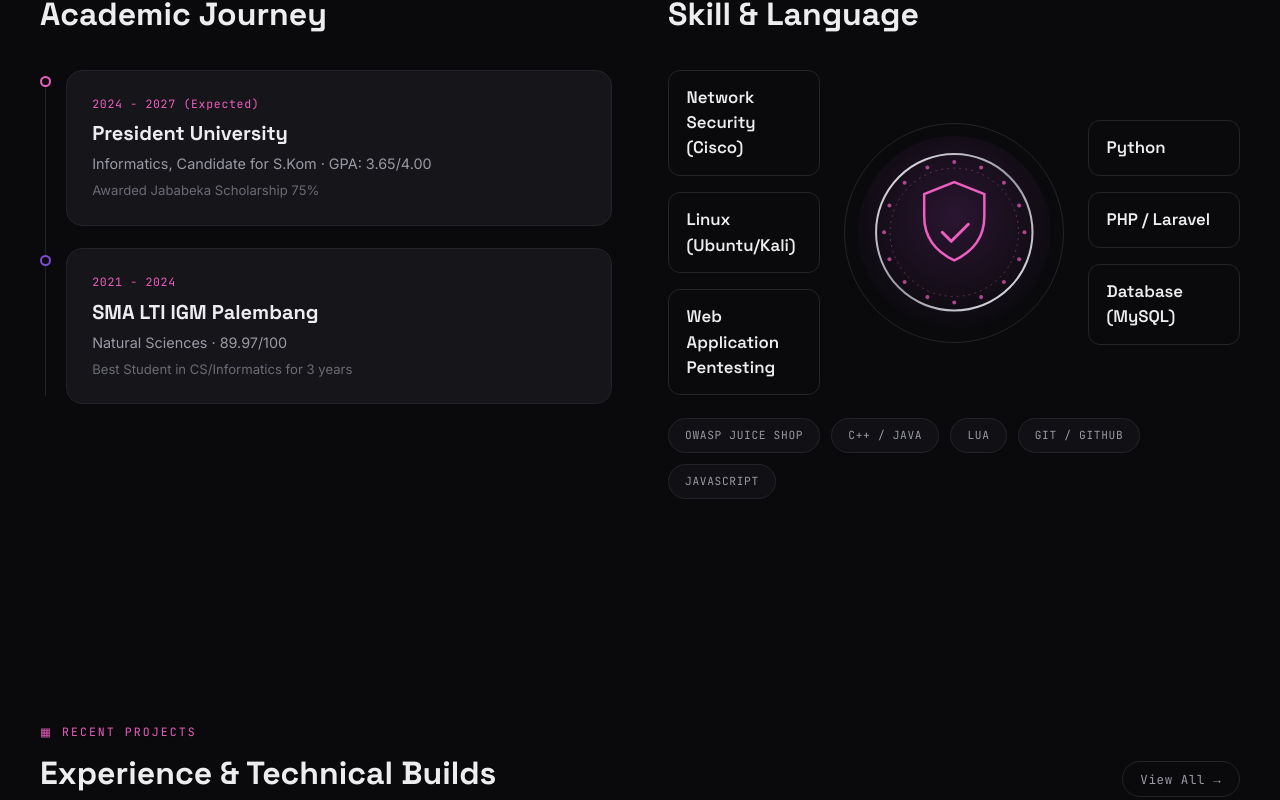
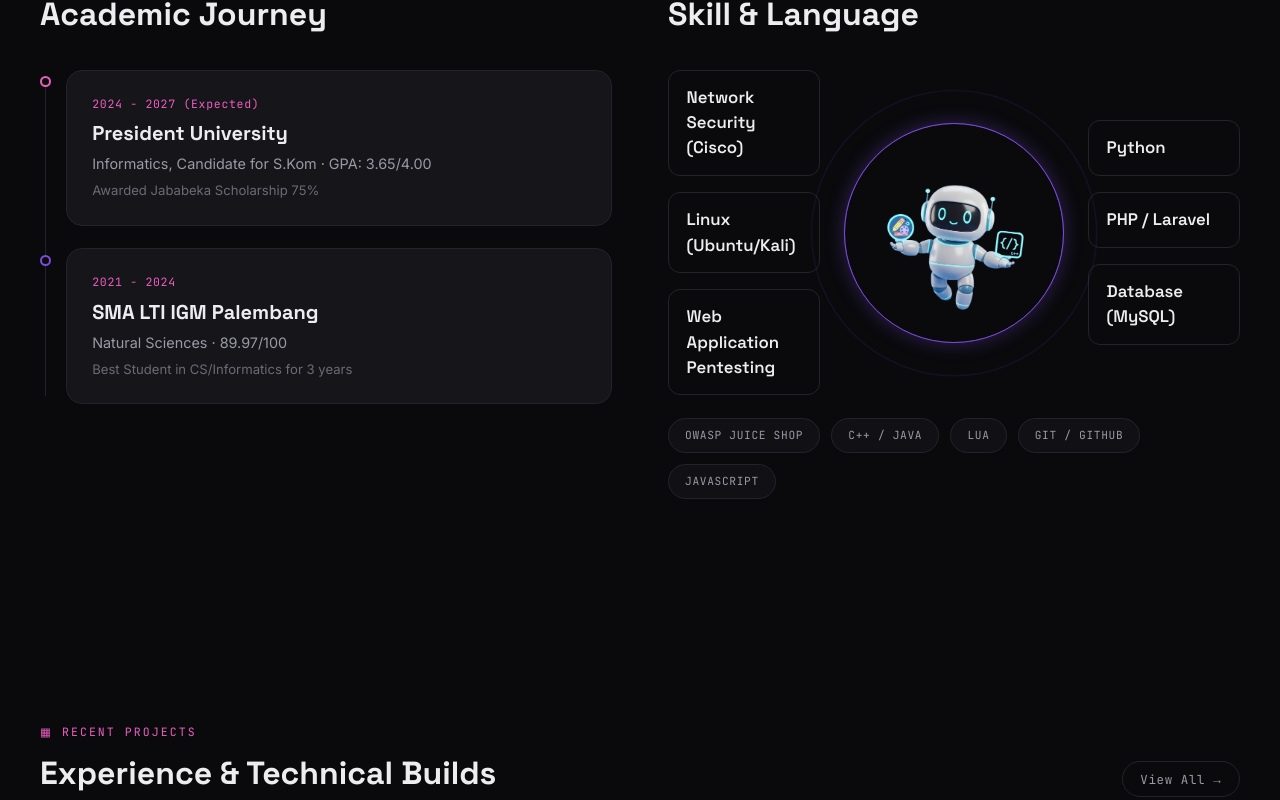
Before and after one commit to tentin-nofa/Portofolio, a React (Vite) app: page / in a window 1280 px wide. Shown: the part 1660-2460 px from the top of the page. Built offline with nearby package versions, Linux system fonts and the light colour scheme.

Commit message:
Add Projects

```diff
--- a/src/components/AllProjects.jsx
+++ b/src/components/AllProjects.jsx
@@ -13,7 +13,6 @@ export default function AllProjects() {
         Back to Portfolio
       </a>
 
-      <p className="eyebrow">▦ Full Archive</p>
       <h2
         style={{
           fontFamily: 'var(--font-display)',
@@ -24,8 +23,7 @@ export default function AllProjects() {
         All Projects
       </h2>
       <p style={{ color: 'var(--text-dim)', maxWidth: 560 }}>
-        Every build, big or small — click a project to open its repository on
-        GitHub.
+        Click Project and you will be directed to the GitHub repository
       </p>
 
       <div className="all-projects-grid">
@@ -56,6 +54,8 @@ export default function AllProjects() {
                 ))}
               </div>
               <h3>{p.title}</h3>
+              <p>{p.desc}</p>
+              {p.stack && <p className="stack-line">Stack: {p.stack}</p>}
             </div>
           </a>
         ))}
--- a/src/components/Projects.jsx
+++ b/src/components/Projects.jsx
@@ -4,9 +4,9 @@ import ProjectIcon from './ProjectIcon.jsx'
 
 export default function Projects() {
   const previewIds = ['smart-attendance', 'mathking', 'ai-risk-audit', 'tax-consultant']
-const preview = previewIds
-  .map((id) => projects.find((p) => p.id === id))
-  .filter(Boolean)
+  const preview = previewIds
+    .map((id) => projects.find((p) => p.id === id))
+    .filter(Boolean)
 
   const goToAllProjects = () => {
     window.location.hash = '/projects'
@@ -53,6 +53,8 @@ const preview = previewIds
                 ))}
               </div>
               <h3>{p.title}</h3>
+              <p>{p.desc}</p>
+              {p.stack && <p className="stack-line">Stack: {p.stack}</p>}
             </div>
           </a>
         ))}
--- a/src/components/Skills.jsx
+++ b/src/components/Skills.jsx
@@ -1,4 +1,5 @@
 import React from 'react'
+import robotSkillsImg from '../assets/robot-skills.png'
 
 const education = [
   {
@@ -57,42 +58,7 @@ export default function Skills() {
               ))}
             </div>
             <div className="skill-orb">
-              <svg viewBox="0 0 200 200" fill="none">
-                <defs>
-                  <radialGradient id="orbGlow" cx="50%" cy="42%" r="60%">
-                    <stop offset="0%" stopColor="#2a1530" />
-                    <stop offset="100%" stopColor="#0a0a0d" />
-                  </radialGradient>
-                  <linearGradient id="ringMetal" x1="0%" y1="0%" x2="100%" y2="100%">
-                    <stop offset="0%" stopColor="#e8e8ee" />
-                    <stop offset="50%" stopColor="#9a9aa8" />
-                    <stop offset="100%" stopColor="#e8e8ee" />
-                  </linearGradient>
-                </defs>
-                <circle cx="100" cy="100" r="96" fill="url(#orbGlow)" />
-                <circle cx="100" cy="100" r="78" fill="none" stroke="url(#ringMetal)" strokeWidth="2" />
-                <circle cx="100" cy="100" r="64" fill="none" stroke="#ec5ec0" strokeWidth="0.6" strokeDasharray="2 4" opacity="0.6" />
-                {Array.from({ length: 16 }).map((_, i) => {
-                  const angle = (i / 16) * Math.PI * 2
-                  const x = 100 + Math.cos(angle) * 70
-                  const y = 100 + Math.sin(angle) * 70
-                  return <circle key={i} cx={x} cy={y} r="2" fill="#ec5ec0" opacity="0.7" />
-                })}
-                <path
-                  d="M100 50l30 12v22c0 22-13 36-30 44-17-8-30-22-30-44V62l30-12z"
-                  fill="none"
-                  stroke="#ec5ec0"
-                  strokeWidth="2.5"
-                />
-                <path
-                  d="M88 100l9 9 17-17"
-                  fill="none"
-                  stroke="#ec5ec0"
-                  strokeWidth="3"
-                  strokeLinecap="round"
-                  strokeLinejoin="round"
-                />
-              </svg>
+              <img src={robotSkillsImg} alt="Robot mascot" className="skill-orb-img" />
             </div>
             <div className="pill-col">
               {pillsRight.map((p) => (
--- a/src/data/projects.js
+++ b/src/data/projects.js
@@ -4,6 +4,7 @@ import boireMilkbarImg from '../assets/boire-milkbar.jpg'
 import libraryBorrowImg from '../assets/library-borrow.jpg'
 import hotelBookingImg from '../assets/hotel-booking.jpg'
 import mathKingImg from '../assets/mathking.jpg'
+import thisWebsiteImg from '../assets/this-website.jpg'
 
 export const projects = [
   {
@@ -11,6 +12,7 @@ export const projects = [
     title: 'Smart Attendance System',
     tags: ['Python & OpenCV', 'AI / Biometric'],
     desc: 'Face Recognition-Based Attendance using Haar Cascade for real-time detection and LBPH Face Recognizer for identification.',
+    stack: 'Python, OpenCV, Haar Cascade, LBPH',
     github: 'https://github.com/tentin-nofa/Smart-Attendance-System.git',
     iconColor: '#ec5ec0',
     thumbBg: null,
@@ -22,6 +24,7 @@ export const projects = [
     title: 'Tax Consultant Website',
     tags: ['Website'],
     desc: 'Landing page for a tax consulting business with service highlights and a free consultation call-to-action.',
+    stack: 'HTML, CSS, JavaScript',
     github: 'https://github.com/tentin-nofa/Tax-Consultant-Website.git',
     iconColor: '#ec5ec0',
     thumbBg: null,
@@ -33,6 +36,7 @@ export const projects = [
     title: 'Config & Cisco Hardening',
     tags: ['Network Security'],
     desc: 'Designed and hardened network configurations across segmented topologies using Cisco devices.',
+    stack: 'Cisco IOS, Packet Tracer',
     github: 'https://github.com/tentin-nofa',
     iconColor: '#7c4ddb',
     thumbBg: '#f4f4f6',
@@ -43,6 +47,7 @@ export const projects = [
     title: 'Boire Milkbar',
     tags: ['Mobile App'],
     desc: 'Mobile ordering app concept for a coffee & milk tea brand, with category browsing and daily specials.',
+    stack: 'Flutter, Dart',
     github: 'https://github.com/tentin-nofa/Boire-Milkbar.git',
     iconColor: '#ec5ec0',
     thumbBg: null,
@@ -54,6 +59,7 @@ export const projects = [
     title: 'Library Borrow System',
     tags: ['Website'],
     desc: 'PHP/Laravel-based web app for browsing, recommending, and borrowing books online.',
+    stack: 'PHP, Laravel, MySQL',
     github: 'https://github.com/tentin-nofa/Library-Borrow-System.git',
     iconColor: '#7c4ddb',
     thumbBg: null,
@@ -66,6 +72,7 @@ export const projects = [
     title: 'AI Cybersecurity Risk Audit Platform',
     tags: ['Website', 'AI / Security Audit'],
     desc: 'Risk assessment and security audit platform based on NIST CSF and OWASP Top 10, with Ollama AI (LLaMA 3) generating management-friendly vulnerability explanations and PDF audit reports.',
+    stack: 'Python, Ollama (LLaMA 3), NIST CSF, OWASP Top 10',
     github: 'https://github.com/tentin-nofa',
     iconColor: '#ec5ec0',
     thumbBg: null,
@@ -76,6 +83,7 @@ export const projects = [
     title: 'Hotel Booking Management System',
     tags: ['Website'],
     desc: 'Booking management system for handling hotel reservations, room availability, and guest data.',
+    stack: 'PHP, MySQL',
     github: 'https://github.com/tentin-nofa/Hotel-Booking-Management-System.git',
     iconColor: '#7c4ddb',
     thumbBg: null,
@@ -87,10 +95,23 @@ export const projects = [
     title: 'MathKing Statistics Calculator',
     tags: ['Website'],
     desc: 'Statistics calculator covering basic statistics, probability distributions, inferential statistics, regression, and data visualization.',
+    stack: 'JavaScript, HTML, CSS',
     github: 'https://mathking.vercel.app/',
     iconColor: '#ec5ec0',
     thumbBg: null,
     icon: 'columns',
     thumbImg: mathKingImg,
   },
+  {
+    id: 'this-website',
+    title: 'This Website',
+    tags: ['Website'],
+    desc: 'My own personal portfolio site, built to showcase projects, skills, and CTF achievements with a modern dark UI.',
+    stack: 'React, Vite, CSS',
+    github: 'https://github.com/tentin-nofa/Portofolio.git',
+    iconColor: '#ec5ec0',
+    thumbBg: null,
+    icon: 'columns',
+    thumbImg: thisWebsiteImg,
+  },
 ]
--- a/src/styles.css
+++ b/src/styles.css
@@ -364,13 +364,32 @@ img { max-width: 100%; display: block; }
   width: 220px;
   aspect-ratio: 1;
   border-radius: 50%;
-  border: 1px solid var(--card-border);
+  border: 1.5px solid var(--purple);
   display: flex;
   align-items: center;
   justify-content: center;
   flex-shrink: 0;
+  position: relative;
+  box-shadow: 0 0 18px rgba(124, 77, 219, 0.35);
 }
+
+.skill-orb::before,
+.skill-orb::after {
+  content: "";
+  position: absolute;
+  inset: 0;
+  border-radius: 50%;
+  border: 1.5px solid rgba(124, 77, 219, 0.6);
+  animation: orb-radar 3.2s ease-out infinite;
+  pointer-events: none;
+}
+.skill-orb::after { animation-delay: 1.6s; }
 .skill-orb svg { width: 92%; height: 92%; }
+.skill-orb-img {
+  width: 90%;
+  height: 90%;
+  object-fit: contain;
+}
 
 .toolbar {
   display: flex;
@@ -450,6 +469,12 @@ img { max-width: 100%; display: block; }
   color: var(--text-dim);
   font-size: 0.88rem;
   margin-top: 0.5rem;
+}
+.project-body .stack-line {
+  color: var(--text-faint);
+  font-family: var(--font-mono);
+  font-size: 0.74rem;
+  margin-top: 0.6rem;
 }
 
 /* All-projects standalone page */
```
Also changed, not shown: src/assets/robot-skills.png (added), src/assets/this-website.jpg (added).
